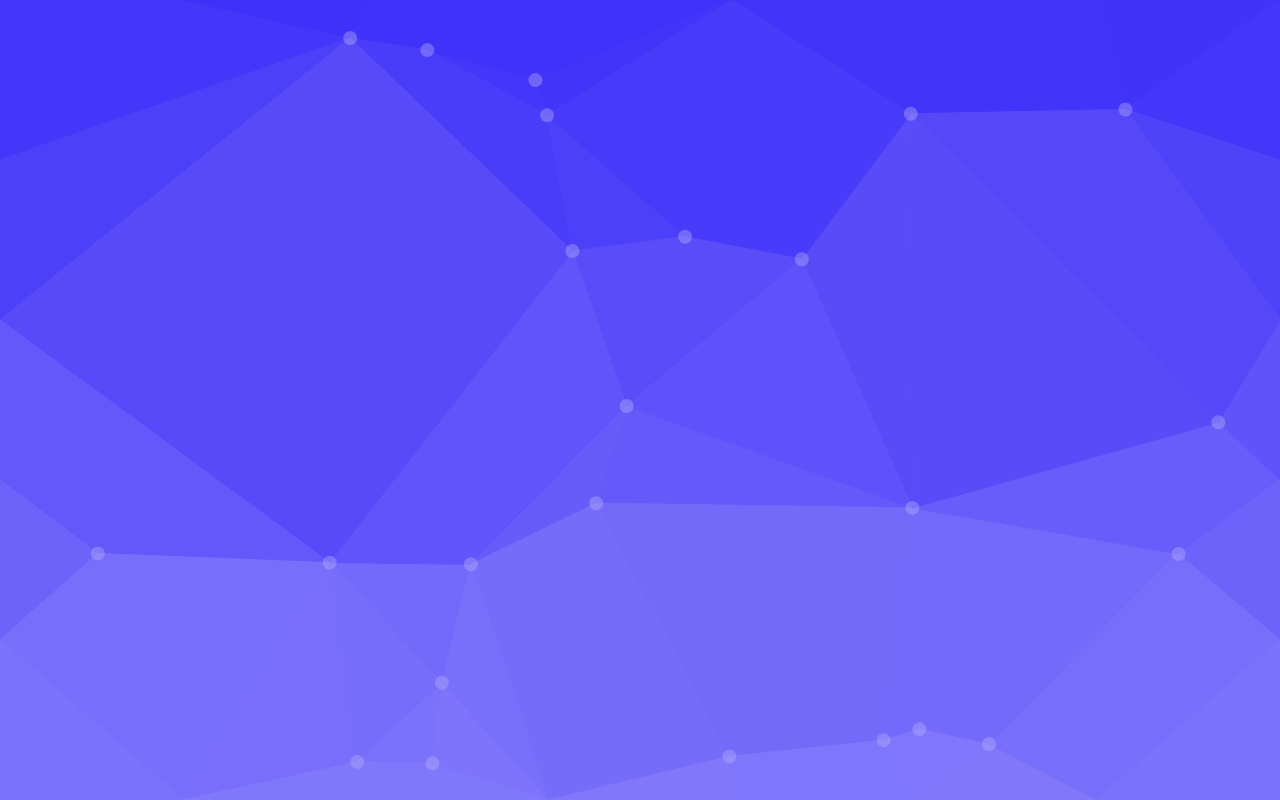
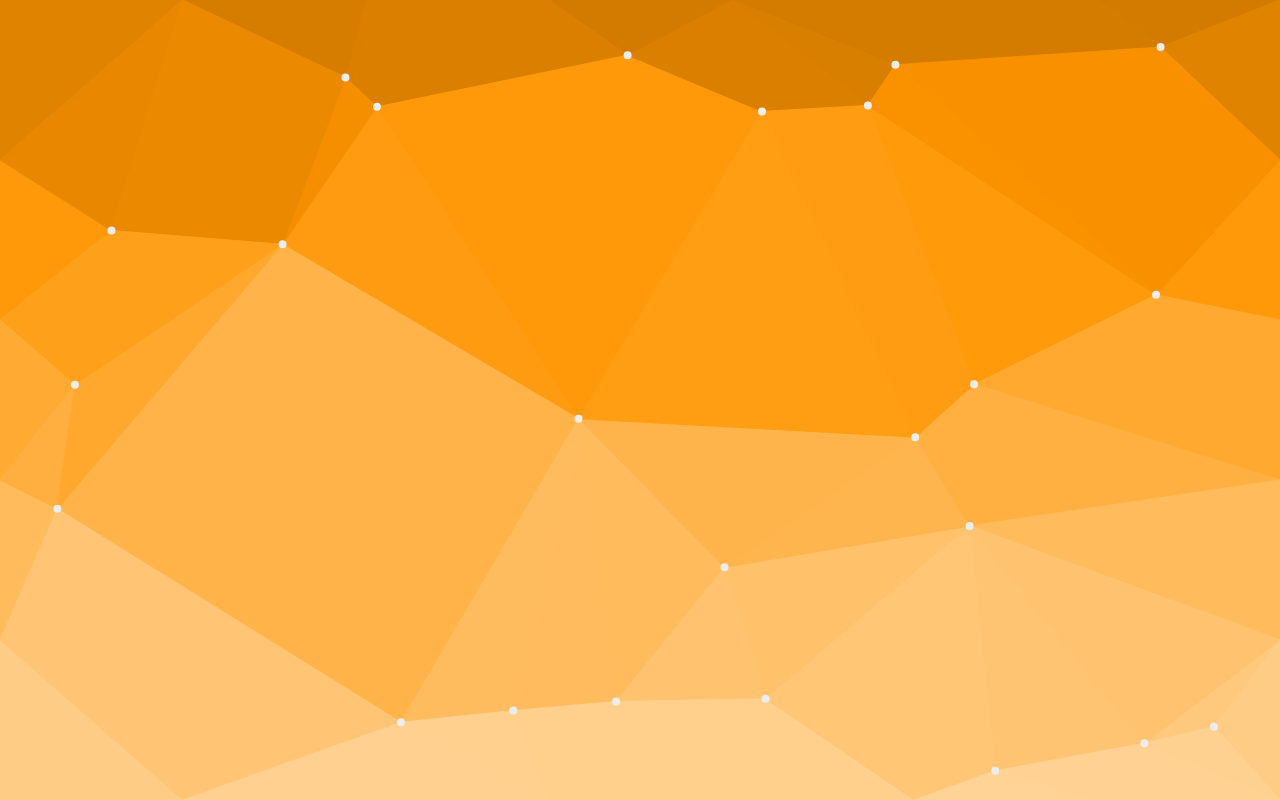
Before and after one commit to metzlr/delaunay-js, a website: page index.html in a window 1280 px wide. Drawn offline with Linux system fonts and the light colour scheme.

Commit message:
Changed some color/size settings

```diff
--- a/canvas-functions.js
+++ /dev/null
@@ -1,21 +0,0 @@
-const canvasFunctions = (function () {
-  function resizeCanvas(canvas) {
-    var realToCSSPixels = window.devicePixelRatio;
-    // Lookup the size the browser is displaying the canvas in CSS pixels
-    // and compute a size needed to make our drawingbuffer match it in
-    // device pixels.
-    var displayWidth = Math.floor(canvas.clientWidth * realToCSSPixels);
-    var displayHeight = Math.floor(canvas.clientHeight * realToCSSPixels);
-
-    // Check if the canvas is not the same size.
-    if (canvas.width !== displayWidth || canvas.height !== displayHeight) {
-      // Make the canvas the same size
-      canvas.width = displayWidth;
-      canvas.height = displayHeight;
-    }
-  }
-
-  return {
-    resizeCanvas: resizeCanvas,
-  };
-})();
--- a/delaunay.js
+++ b/delaunay.js
@@ -423,7 +423,6 @@ class Delaunay {
       safety++;
       if (safety > 10000) {
         throw new Error("Infinite loop here");
-        break;
       }
     }
     return vertices;
--- a/index.html
+++ b/index.html
@@ -10,7 +10,6 @@
     <canvas id="main-canvas"></canvas>
     <script src="delaunay.js"></script>
     <!-- <script src="test.js"></script> -->
-    <script src="canvas-functions.js"></script>
     <script src="moving-triangles.js"></script>
   </body>
 </html>
--- a/moving-triangles.js
+++ b/moving-triangles.js
@@ -50,19 +50,18 @@ const main = (function () {
   const canvas = document.getElementById("main-canvas");
   const ctx = canvas.getContext("2d");
 
-  window.onresize = () => {
-    init();
-    update();
-  };
+  resizeCanvas(canvas);
 
   // Constants
   const fps = 60;
-  const circleColor = "#B5B0FB66";
+  // const circleColor = "#B5B0FB66";
+  const circleColor = "#ededed";
   const drawEdges = false;
   const lineColor = "#B5B0FB66";
   const lineWidth = 1;
-  const triangleBaseColor = { h: 244, s: 94, l: 68 };
-  const triangleColorRangeL = [-10, 5];
+  //const triangleBaseColor = { h: 244, s: 94, l: 68 };
+  const triangleBaseColor = { h: 35, s: 100, l: 60 };
+  const triangleColorRangeL = [-20, 20];
 
   // Non-constants
   let numCircles,
@@ -75,16 +74,14 @@ const main = (function () {
     delaunayData;
 
   // Setup scene
-  function init() {
-    canvasFunctions.resizeCanvas(canvas);
-
+  function setupScene() {
     numCircles = {
       x: Math.floor(canvas.width / 200),
       y: Math.floor(canvas.height / 200),
     };
 
     circleSpeedRange = [0.6, 0.9];
-    circleRadius = Math.min(0.007 * canvas.width, 7);
+    circleRadius = Math.min(0.005 * canvas.height, 7);
     circles = [];
     idCounter = 0;
 
@@ -94,7 +91,7 @@ const main = (function () {
     createCircles();
   }
 
-  init();
+  setupScene();
   // Initialize update loop. Locked to specific FPS
   let circlesUpdated = false;
   setInterval(update, 1000 / fps);
@@ -102,6 +99,10 @@ const main = (function () {
   requestAnimationFrame(render);
 
   function update() {
+    const resized = resizeCanvas(canvas);
+    if (resized) {
+      setupScene();
+    }
     points = [];
     for (let i = 0; i < circles.length; i++) {
       circles[i].update(canvas);
@@ -113,6 +114,7 @@ const main = (function () {
 
   function draw() {
     if (!circlesUpdated) return;
+    if (delaunay === undefined) return;
     circlesUpdated = false;
     // Clear canvas
     ctx.fillStyle = "#f0f0f0";
@@ -134,6 +136,24 @@ const main = (function () {
     draw();
 
     requestAnimationFrame(render);
+  }
+
+  function resizeCanvas(canvas) {
+    var realToCSSPixels = window.devicePixelRatio;
+    // Lookup the size the browser is displaying the canvas in CSS pixels
+    // and compute a size needed to make our drawingbuffer match it in
+    // device pixels.
+    var displayWidth = Math.floor(canvas.clientWidth * realToCSSPixels);
+    var displayHeight = Math.floor(canvas.clientHeight * realToCSSPixels);
+
+    // Check if the canvas is not the same size.
+    if (canvas.width !== displayWidth || canvas.height !== displayHeight) {
+      // Make the canvas the same size
+      canvas.width = displayWidth;
+      canvas.height = displayHeight;
+      return true;
+    }
+    return false;
   }
 
   function createCircles() {
```
